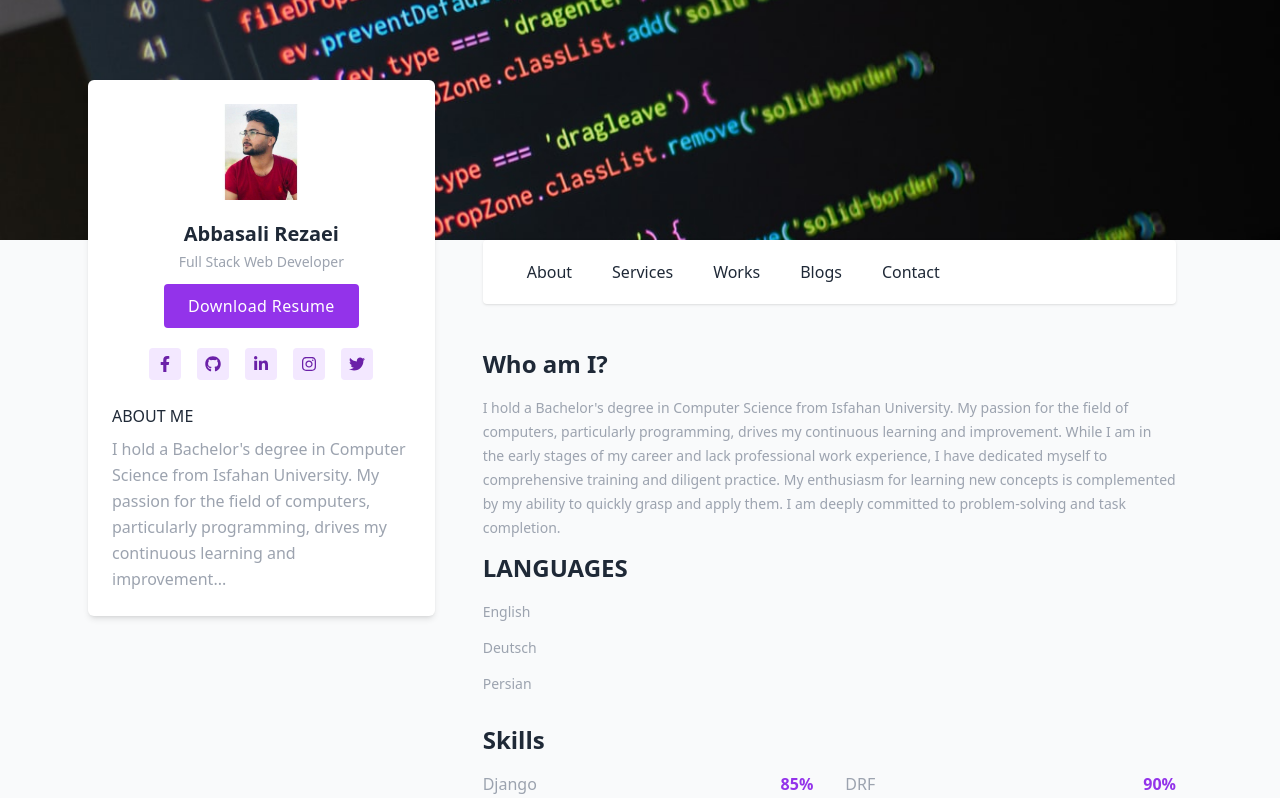
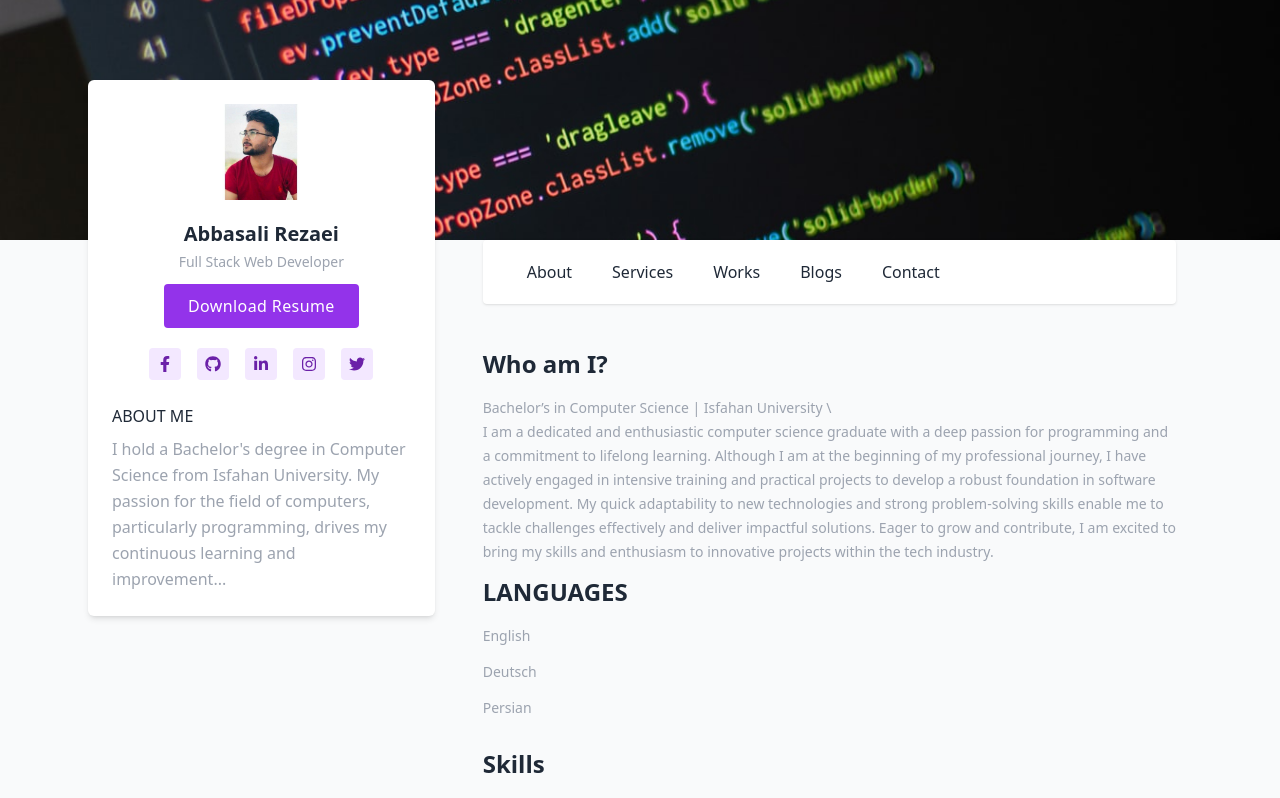
Before and after one commit to abbasalirezaei/abbasalirezaei.github.io, a React (Create React App) app: page / in a window 1280 px wide. Shown: the top 798 px of the page. Built offline with nearby package versions, Linux system fonts and the light colour scheme.

Commit message:
a few change

```diff
--- a/src/components/pages/About/About.jsx
+++ b/src/components/pages/About/About.jsx
@@ -9,8 +9,9 @@ const About = () => {
           <div className="md:mx-4">
             <h3 className="text-2xl text-gray-800 font-bold mb-4">Who am I?</h3>
             <p className="text-sm text-gray-400 leading-6 mb-3">
-              I hold a Bachelor's degree in Computer Science from Isfahan University. My passion for the field of computers, particularly programming, drives my continuous learning and improvement. While I am in the early stages of my career and lack professional work experience, I have dedicated myself to comprehensive training and diligent practice. My enthusiasm for learning new concepts is complemented by my ability to quickly grasp and apply them. I am deeply committed to problem-solving and task completion.
-
+            Bachelor’s in Computer Science | Isfahan University
+\<br />
+I am a dedicated and enthusiastic computer science graduate with a deep passion for programming and a commitment to lifelong learning. Although I am at the beginning of my professional journey, I have actively engaged in intensive training and practical projects to develop a robust foundation in software development. My quick adaptability to new technologies and strong problem-solving skills enable me to tackle challenges effectively and deliver impactful solutions. Eager to grow and contribute, I am excited to bring my skills and enthusiasm to innovative projects within the tech industry.
             </p>
 
           </div>
```
